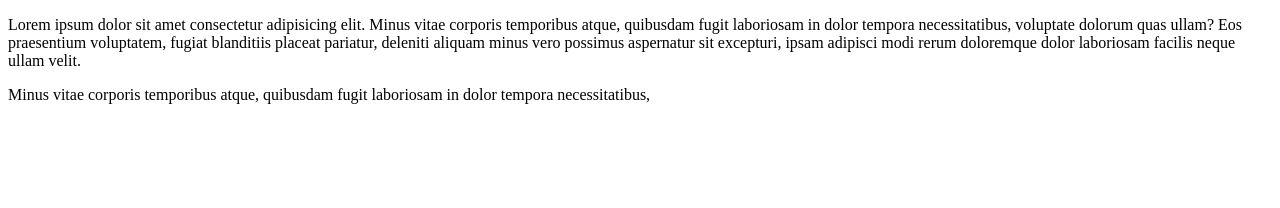
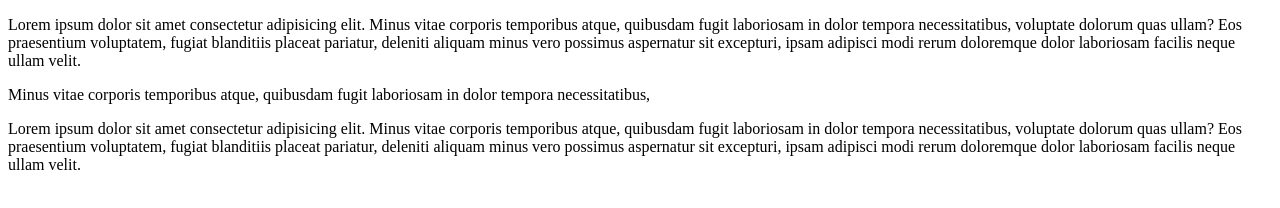
Before and after one commit to puspojitroy/test, a plain HTML site: page index.html in a window 1280 px wide. Drawn offline with Linux system fonts and the light colour scheme.

Commit message:
Update index.html

```diff
--- a/index.html
+++ b/index.html
@@ -13,6 +13,11 @@
     deleniti aliquam minus vero possimus aspernatur sit excepturi, ipsam adipisci modi rerum doloremque dolor
     laboriosam facilis neque ullam velit.</p>
     Minus vitae corporis temporibus atque, quibusdam fugit laboriosam in dolor tempora necessitatibus,
+    <p>Lorem ipsum dolor sit amet consectetur adipisicing elit.
+    Minus vitae corporis temporibus atque, quibusdam fugit laboriosam in dolor tempora necessitatibus,
+    voluptate dolorum quas ullam? Eos praesentium voluptatem, fugiat blanditiis placeat pariatur,
+    deleniti aliquam minus vero possimus aspernatur sit excepturi, ipsam adipisci modi rerum doloremque dolor
+    laboriosam facilis neque ullam velit.</p>
 
 </body>
 </html>
```
